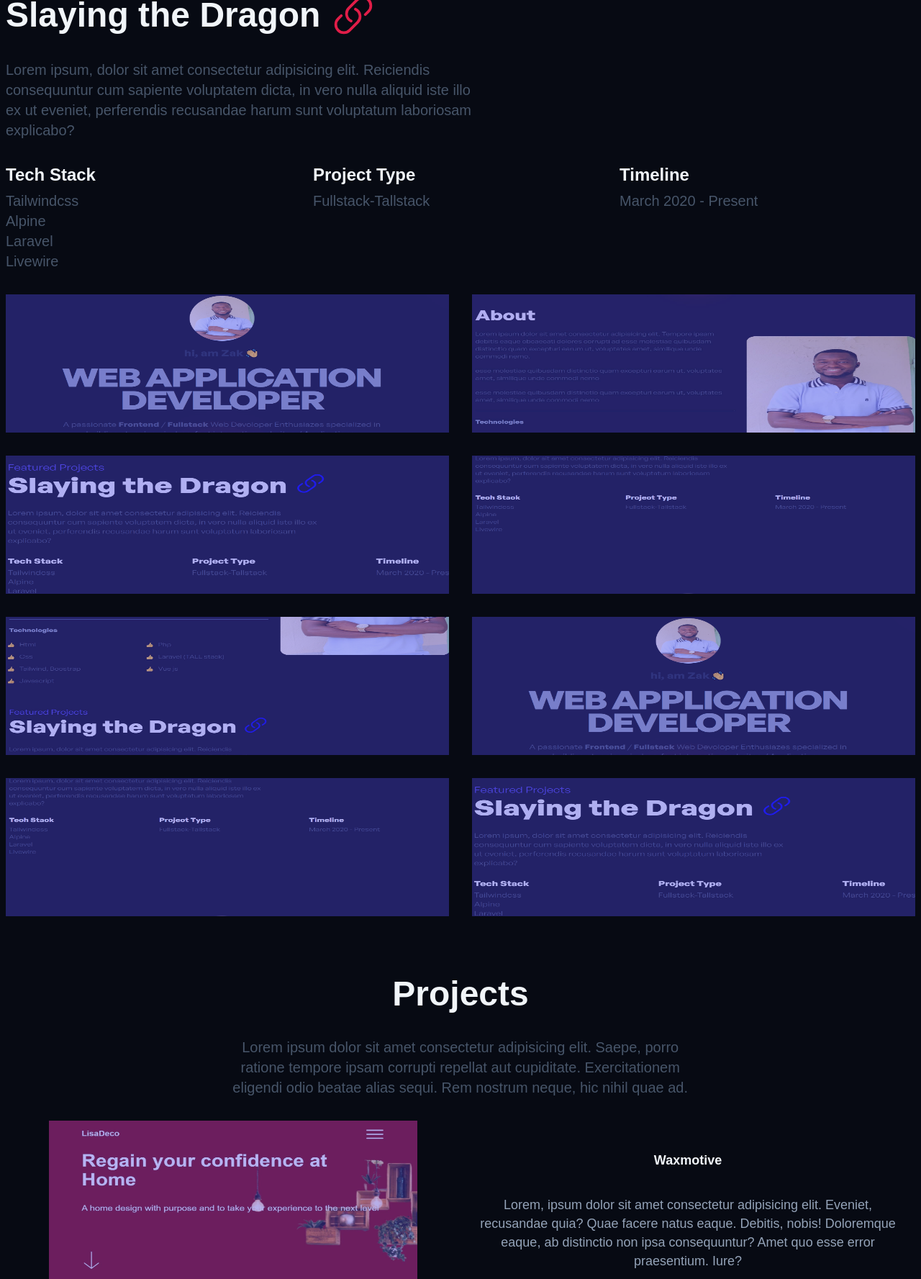
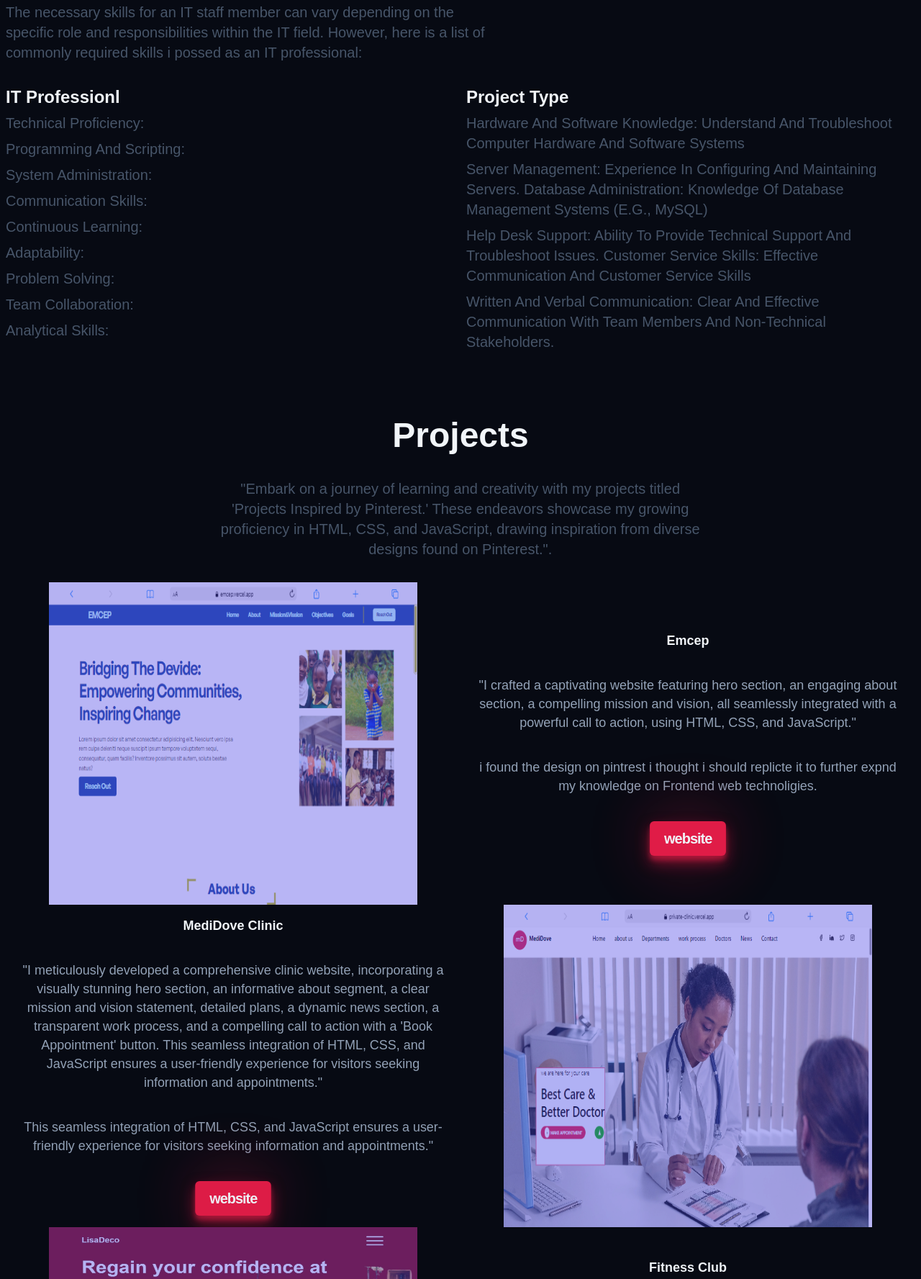
Before and after one commit to zack3030/zakfolio, a website built with Vite: page index.html in a window 1280 px wide. Shown: the part 1622-3399 px from the top of the page at 72% size. Built offline with nearby package versions, Linux system fonts and the light colour scheme; a web font is replaced by a local one.

Commit message:
added projects links

```diff
--- a/index.html
+++ b/index.html
@@ -106,14 +106,12 @@
       <section id="about" class="about container section">
         <div class="about__content">
           <h2 class="about__title"  data-aos="fade-right" data-aos-duration="1000">About</h2>
-          <p class="about__description"  data-aos="fade-in" data-aos-duration="2000">Lorem ipsum dolor sit amet consectetur adipisicing elit.
-             Tempore ipsam debitis eaque obcaecati dolores corrupti ad
-            esse molestiae quibusdam distinctio quam excepturi earum ut,
-             voluptates amet, similique unde commodi nemo.</p>
-          <p class="about__description"  data-aos="fade-in" data-aos-duration="2000">esse molestiae quibusdam distinctio quam excepturi earum ut,
-            voluptates amet, similique unde commodi nemo</p>
-          <p class="about__description"  data-aos="fade-in" data-aos-duration="2000">esse molestiae quibusdam distinctio quam excepturi earum ut,
-            voluptates amet, similique unde commodi nemo</p>
+          <p class="about__description"  data-aos="fade-in" data-aos-duration="2000"> I am someone who takes their work seriously, has  strong passion for web development
+            and IT and all that comes with the role, and i am someone who very much enjoys both simple and complex IT issues.
+             </p>
+          <p class="about__description"  data-aos="fade-in" data-aos-duration="2000">all though i am comfortable working
+            on my own, i also gain a lot of job satifaction from working as part of a team on different and challanging projects.</p>
+
           <hr class="about__hr" data-aos="fade-right" data-aos-duration="1000">
           <h3 class="about__subtitle" data-aos="fade-right" data-aos-duration="1000">Technologies</h3>
           <div class="about__ul-container">
@@ -141,9 +139,9 @@
       </section>
       <section id="feature" class="featured container section">
         <div class="featured__content">
-          <h3 class="featured__subtitles" data-aos="flip-up" data-aos-duration="3000">Featured Projects</h3>
+          <h3 class="featured__subtitles" data-aos="flip-up" data-aos-duration="3000">IT Related</h3>
           <div class="featured__wrapper">
-            <h2 class="featured__title" data-aos="fade-right" data-aos-duration="3000">Slaying the Dragon</h2>
+            <h2 class="featured__title" data-aos="fade-right" data-aos-duration="3000">IT Skills Possed</h2>
           <a class="featured__link" href="#" data-aos="fade-left" data-aos-duration="2000">
             <svg xmlns="http://www.w3.org/2000/svg" fill="none" viewBox="0 0 24 24" stroke-width="1.5" stroke="currentColor">
               <path stroke-linecap="round" stroke-linejoin="round" d="M13.19 8.688a4.5 4.5 0 011.242 7.244l-4.5 4.5a4.5 4.5 0 01-6.364-6.364l1.757-1.757m13.35-.622l1.757-1.757a4.5 4.5 0 00-6.364-6.364l-4.5 4.5a4.5 4.5 0 001.242 7.244" />
@@ -153,9 +151,8 @@
 
 
           </div>
-          <p class="featured__decription" data-aos="fade-in" data-aos-duration="2000">Lorem ipsum, dolor sit amet consectetur adipisicing elit.
-            Reiciendis consequuntur cum sapiente voluptatem dicta, in vero nulla aliquid iste illo ex ut eveniet,
-           perferendis recusandae harum sunt voluptatum laboriosam explicabo?</p>
+          <p class="featured__decription" data-aos="fade-in" data-aos-duration="2000">The necessary skills for an IT staff member can vary depending on the specific role and responsibilities within the IT field.
+             However, here is a list of commonly required skills i possed  as  an IT professional:</p>
 
 
 
@@ -163,105 +160,81 @@
 
           <div class="featured__info-container">
             <div class="">
-              <h3 class="featured__lable" data-aos="flip-up" data-aos-duration="3000">Tech Stack</h3>
+              <h3 class="featured__lable" data-aos="flip-up" data-aos-duration="3000">IT Professionl</h3>
               <ul class="featured__tech-stack">
-                <li class="featured__info" data-aos="zoom-in" data-aos-duration="3000">Tailwindcss</li>
-                <li class="featured__info" data-aos="zoom-in" data-aos-duration="3000">Alpine</li>
-                <li class="featured__info" data-aos="zoom-in" data-aos-duration="3000">Laravel</li>
-                <li class="featured__info" data-aos="zoom-in" data-aos-duration="3000">Livewire</li>
+                <li class="featured__info" data-aos="zoom-in" data-aos-duration="3000">Technical Proficiency:</li>
+                <li class="featured__info" data-aos="zoom-in" data-aos-duration="3000">Programming and Scripting:</li>
+                <li class="featured__info" data-aos="zoom-in" data-aos-duration="3000">System Administration:</li>
+                <li class="featured__info" data-aos="zoom-in" data-aos-duration="3000">Communication Skills:</li>
+                <li class="featured__info" data-aos="zoom-in" data-aos-duration="3000">Continuous Learning:</li>
+                <li class="featured__info" data-aos="zoom-in" data-aos-duration="3000">Adaptability:</li>
+                <li class="featured__info" data-aos="zoom-in" data-aos-duration="3000">Problem Solving:</li>
+                <li class="featured__info" data-aos="zoom-in" data-aos-duration="3000">Team Collaboration:</li>
+                <li class="featured__info" data-aos="zoom-in" data-aos-duration="3000">Analytical Skills:</li>
 
               </ul>
 
             </div>
             <div>
               <h3 class="featured__lable" data-aos="flip-up" data-aos-duration="3000">Project type</h3>
-              <p class="featured__info" data-aos="zoom-in" data-aos-duration="3000">fullstack-tallstack</p>
-            </div>
-            <div>
-              <h3 class="featured__lable" data-aos="flip-up" data-aos-duration="3000">Timeline</h3>
-              <p class="featured__info" data-aos="zoom-in" data-aos-duration="3000">March 2020 - present</p>
+              <p class="featured__info" data-aos="zoom-in" data-aos-duration="3000">Hardware and Software Knowledge: Understand and troubleshoot
+                 computer hardware and software systems</p>
+                 <p class="featured__info" data-aos="zoom-in" data-aos-duration="3000">Server Management: Experience in configuring and maintaining servers.
+                  Database Administration: Knowledge of database management systems (e.g., MySQL)</p>
+                  <p class="featured__info" data-aos="zoom-in" data-aos-duration="3000">Help Desk Support: Ability to provide technical support and troubleshoot issues.
+                    Customer Service Skills: Effective communication and customer service skills</p>
+                    <p class="featured__info" data-aos="zoom-in" data-aos-duration="3000">Written and Verbal Communication: Clear and effective communication with team members and non-technical stakeholders.</p>
             </div>
 
-          </div>
-          <div class="featured__img-container">
-            <div class="feature__image-wrapper">
-              <img class="lazy loading" src="https://fakeimg.pl/192x730" data-src="/hero.png" alt="personal portfolio">
-
-            </div>
-            <div class="feature__image-wrapper">
-              <img class="lazy loading" src="https://fakeimg.pl/192x730" data-src="/about.jpg" alt="personal portfolio">
-
-            </div>
-            <div class="feature__image-wrapper">
-              <img class="lazy loading" src="https://fakeimg.pl/192x730" data-src="/feature.png" alt="personal portfolio">
-
-            </div>
-            <div class="feature__image-wrapper">
-              <img class="lazy loading" src="https://fakeimg.pl/192x730" data-src="/stack.png" alt="personal portfolio">
-
-            </div>
-            <div class="feature__image-wrapper">
-              <img class="lazy loading" src="https://fakeimg.pl/192x730" data-src="/tech.jpg" alt="personal portfolio">
-
-            </div>
-            <div class="feature__image-wrapper">
-              <img class="lazy loading" src="https://fakeimg.pl/192x730" data-src="/hero.png" alt="personal portfolio">
-
-            </div>
-            <div class="feature__image-wrapper">
-              <img class="lazy" src="https://fakeimg.pl/192x730" data-src="/stack.png" alt="personal portfolio">
-
-            </div>
-            <div class="feature__image-wrapper">
-              <img class="lazy loading" src="https://fakeimg.pl/192x730" data-src="/feature.png" alt="personal portfolio">
-
-            </div>
 
           </div>
+
 
 </section>
       <section id="projects" class="work container section">
         <h2 class="work__title" data-aos="fade-up" data-aos-duration="2000">Projects</h2>
-        <p class="work__description" data-aos="zoom-in" data-aos-duration="3000">Lorem ipsum dolor sit amet consectetur adipisicing elit. Saepe,
-          porro ratione tempore ipsam corrupti repellat aut cupiditate.
-          Exercitationem eligendi odio beatae alias sequi. Rem nostrum neque, hic nihil quae ad.</p>
+        <p class="work__description" data-aos="zoom-in" data-aos-duration="3000">"Embark on a journey of learning and creativity with my projects titled 'Projects Inspired by Pinterest.' These endeavors showcase my growing proficiency
+           in HTML, CSS, and JavaScript, drawing inspiration from diverse designs found on Pinterest.".</p>
           <div class="project__container">
              <!--Project 1 -->
           <h3 class="work__project-title" data-aos="fade-up" data-aos-duration="2000">Waxmotive</h3>
           <div class="work__image-wrapper work__image1" data-aos="flip-left" data-aos-duration="2000">
-            <img class="lazy loading"  src="https://fakeimg.pl/512x448" data-src="/lisahero.jpg" alt="lisa deco website">
+            <img class="lazy loading"  src="https://fakeimg.pl/512x448" data-src="/mobile 2.png" alt="lisa deco website">
           </div>
           <div class="work__project work__content1">
-            <h3 class="work__project-subtitle" data-aos="fade-up" data-aos-duration="2000">Waxmotive</h3>
+            <h3 class="work__project-subtitle" data-aos="fade-up" data-aos-duration="2000">Emcep</h3>
 
-            <p class="work__project-description1" data-aos="zoom-in" data-aos-duration="3000">Lorem, ipsum dolor sit amet consectetur adipisicing elit.
-               Eveniet, recusandae quia? Quae facere natus eaque. Debitis, nobis! Doloremque eaque,
-               ab distinctio non ipsa consequuntur? Amet quo esse error praesentium. Iure?</p>
+            <p class="work__project-description1" data-aos="zoom-in" data-aos-duration="3000">
+
+              "I crafted a captivating website featuring  hero section, an engaging about section, a compelling mission and vision, all seamlessly integrated with a powerful call to action, using HTML, CSS, and JavaScript."
+
+            </p>
             <p class="work__project-description2" data-aos="zoom-in" data-aos-duration="3000">
-              Lorem, ipsum dolor sit amet consectetur adipisicing elit.
-               Eveniet, recusandae quia? Quae facere natus eaque. Debitis, nobis! Doloremque eaque,
-               ab distinctio non
+              i found the design on pintrest i thought i should replicte it to further expnd my knowledge on Frontend
+              web technoligies.
             </p>
-            <a class="btn work__project-btn" data-aos="zoom-in" data-aos-duration="3000" href="#">website</a>
+            <a class="btn work__project-btn" data-aos="zoom-in" data-aos-duration="3000" href="emcep.vercel.app" target="_blank">website</a>
           </div>
 
           <!--Project 2 -->
-          <h3 class="work__project-title">Home Made Food</h3>
+          <h3 class="work__project-title">MediDove Clinic</h3>
           <div class="work__image-wrapper work__image2" data-aos="flip-right" data-aos-duration="2000">
-            <img class="lazy loading" src="https://fakeimg.pl/512x448" data-src="/lisahero.jpg" alt="lisa deco website">
+            <img class="lazy loading" src="https://fakeimg.pl/512x448" data-src="/mobile6.png" alt="lisa deco website">
           </div>
           <div class="work__project work__content2">
-            <h3 class="work__project-subtitle"  data-aos="fade-up" data-aos-duration="2000">Home Made Food</h3>
+            <h3 class="work__project-subtitle"  data-aos="fade-up" data-aos-duration="2000">MediDove Clinic</h3>
 
-            <p class="work__project-description1"  data-aos="zoom-in" data-aos-duration="3000">Lorem, ipsum dolor sit amet consectetur adipisicing elit.
-               Eveniet, recusandae quia? Quae facere natus eaque. Debitis, nobis! Doloremque eaque,
-               ab distinctio non ipsa consequuntur? Amet quo esse error praesentium. Iure?</p>
+            <p class="work__project-description1"  data-aos="zoom-in" data-aos-duration="3000">
+
+              "I meticulously developed a comprehensive clinic website, incorporating a visually stunning hero section, an informative about segment,
+               a clear mission and vision statement, detailed plans, a dynamic news section, a transparent work process, and a compelling call to action with a 'Book Appointment' button.
+                This seamless integration of HTML, CSS, and
+              JavaScript ensures a user-friendly experience for visitors seeking information and appointments."</p>
             <p class="work__project-description2"  data-aos="zoom-in" data-aos-duration="3000">
-              Lorem, ipsum dolor sit amet consectetur adipisicing elit.
-               Eveniet, recusandae quia? Quae facere natus eaque. Debitis, nobis! Doloremque eaque,
-               ab distinctio non
+              This seamless integration of HTML, CSS, and
+              JavaScript ensures a user-friendly experience for visitors seeking information and appointments."
             </p>
-            <a class="btn work__project-btn" data-aos="zoom-in" data-aos-duration="3000" href="#">website</a>
+            <a class="btn work__project-btn" data-aos="zoom-in" data-aos-duration="3000" href="private-clinic.vercel.app" target="_blank">website</a>
           </div>
 
            <!--Project 3 -->
@@ -320,7 +293,7 @@
     <footer class="footer container section">
       <h3 class="footer__title">@copyright 2023 | Zakaria Zakaria</h3>
     </footer>
-    <footer></footer>
+
     <script type="module" src="./src/main.js"></script>
     <script src="https://unpkg.com/aos@next/dist/aos.js"></script>
     <script>
--- a/src/utils/mobile-nav.js
+++ b/src/utils/mobile-nav.js
@@ -1,6 +1,6 @@
 const mobileMenu = ()=> {
 
-    const headerBtn = document.querySelector('.header__bars');
+    const headerBtn = document.querySelector ('.header__bars');
     const mobileNav = document.querySelector('.mobile-nav');
     const mobileLinks = document.querySelectorAll('.mobile-nav__link');
 
--- a/styles/components/featured.css
+++ b/styles/components/featured.css
@@ -49,6 +49,7 @@
 .featured__info{
     text-transform: capitalize;
     font-size: var(--size-sm);
+    margin-bottom: .5rem;
 }
 
 .featured__info-container{
```
Also changed, not shown: public/mobile 2.png (added), public/mobile 3.png (added), public/mobile 4.png (added), public/mobile 5.png (added), public/mobile6.png (added).
